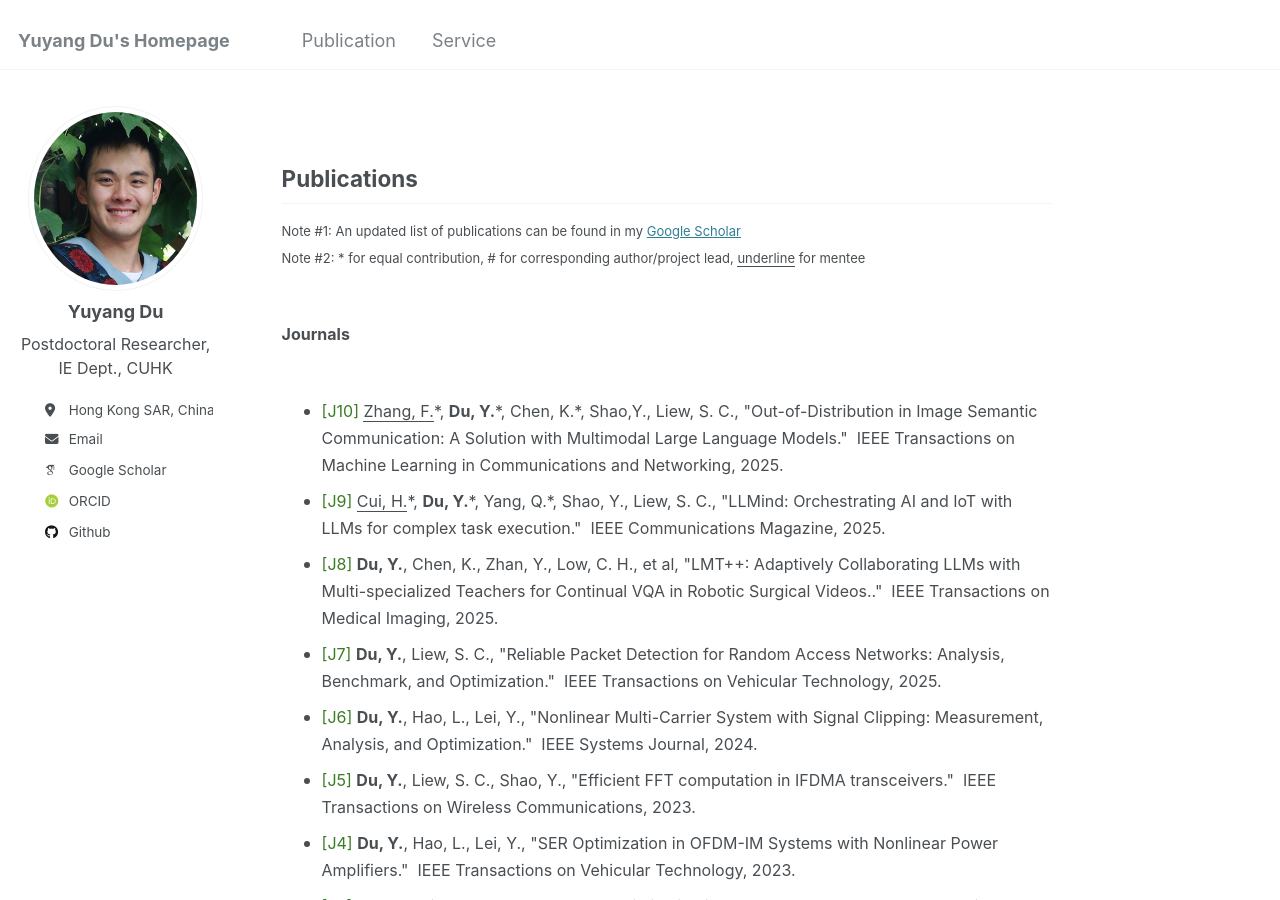
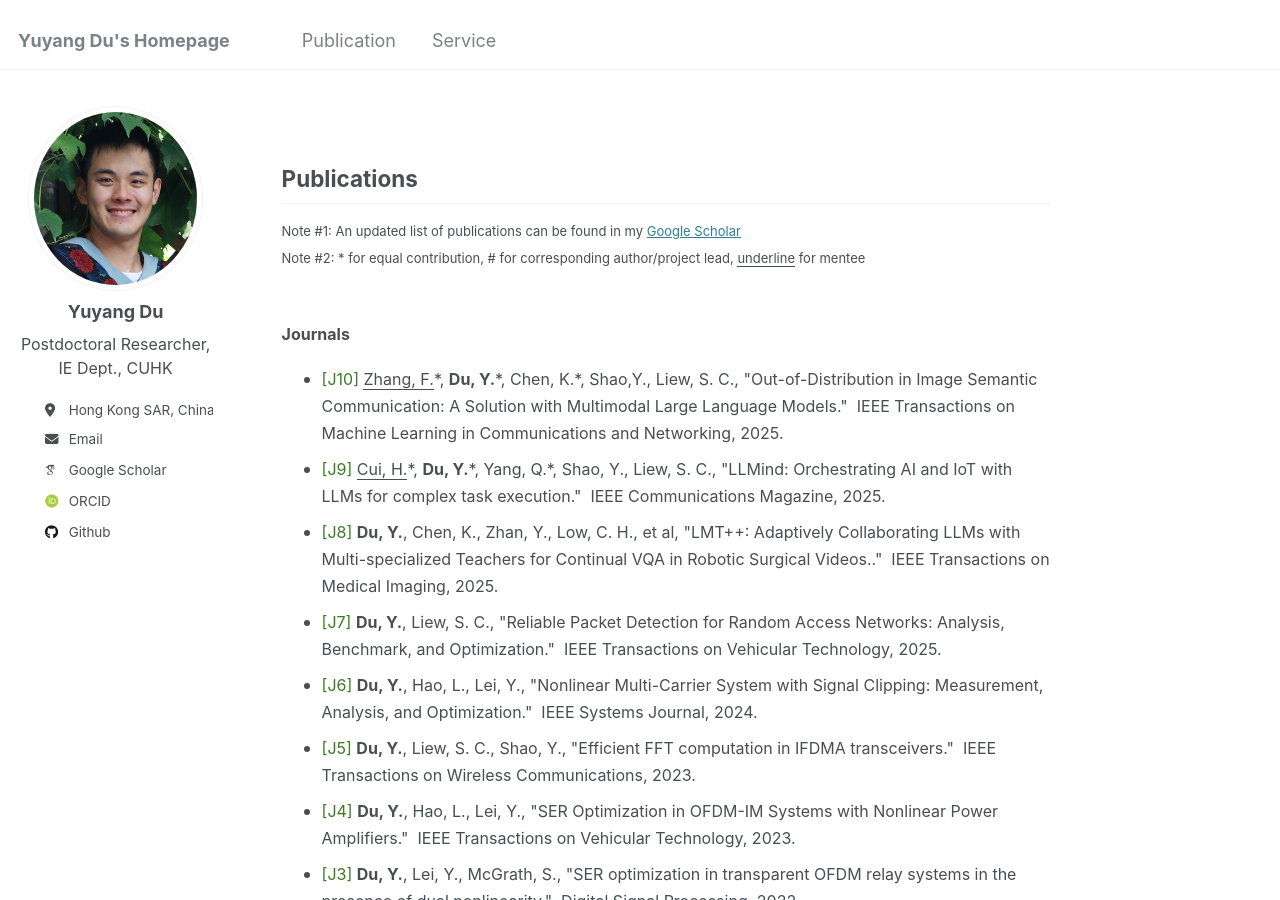
Before and after one commit to yuyangdu01/yuyangdu01.github.io, a Jekyll site: the page built from _pages/markdown.md, in a window 1280 px wide and 900 px high. Built offline with Jekyll 4.4.1, drawn with Linux system fonts in a browser that asks for light colours; some web fonts are replaced.

Commit message:
Update markdown.md

```diff
--- a/_pages/markdown.md
+++ b/_pages/markdown.md
@@ -10,7 +10,7 @@ redirect_from:
 Publications
 ------
 <font size=2>Note #1: An updated list of publications can be found in my <a href="https://scholar.google.com/citations?user=DLDht70AAAAJ">Google Scholar</a> <br>Note #2: * for equal contribution, # for corresponding author/project lead, <u>underline</u> for mentee</font> <br>
-<font size=3><b>Journals</b></font><br>
+<font size=3><b>Journals</b></font>
 * <font size=3><span style="color: #3a7c22;">[J10]</span> <u>Zhang, F.</u>*, <b>Du, Y.</b>*, Chen, K.*, Shao,Y., Liew, S. C., "Out-of-Distribution in Image Semantic Communication: A Solution with Multimodal Large Language Models." &nbsp;IEEE Transactions on Machine Learning in Communications and Networking, 2025.</font>
 * <font size=3><span style="color: #3a7c22;">[J9]</span> <u>Cui, H.</u>*, <b>Du, Y.</b>*, Yang, Q.*, Shao, Y., Liew, S. C., "LLMind: Orchestrating AI and IoT with LLMs for complex task execution." &nbsp;IEEE Communications Magazine, 2025.</font>
 * <font size=3><span style="color: #3a7c22;">[J8]</span> <b>Du, Y.</b>, Chen, K., Zhan, Y., Low, C. H., et al, "LMT++: Adaptively Collaborating LLMs with Multi-specialized Teachers for Continual VQA in Robotic Surgical Videos.." &nbsp;IEEE Transactions on Medical Imaging, 2025.</font>
```
